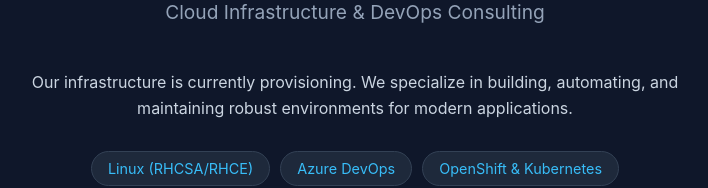
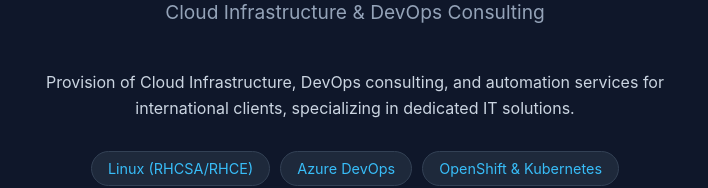
Before and after one commit to SPerdan/viveris, a plain HTML site: page index.html in a window 1280 px wide. Shown: the part 265-453 px from the top of the page, without its empty margins (285-993 px from the left). Drawn offline with Linux system fonts and the light colour scheme.

Commit message:
Updated business description on landing page

```diff
--- a/index.html
+++ b/index.html
@@ -21,7 +21,7 @@
     <div class="container">
         <h1>Viveris LLC</h1>
         <h2>Cloud Infrastructure & DevOps Consulting</h2>
-        <p>Our infrastructure is currently provisioning. We specialize in building, automating, and maintaining robust environments for modern applications.</p>
+        <p>Provision of Cloud Infrastructure, DevOps consulting, and automation services for international clients, specializing in dedicated IT solutions.</p>
 
         <!-- Sekcija tehnologij -->
         <div class="skills">
```
